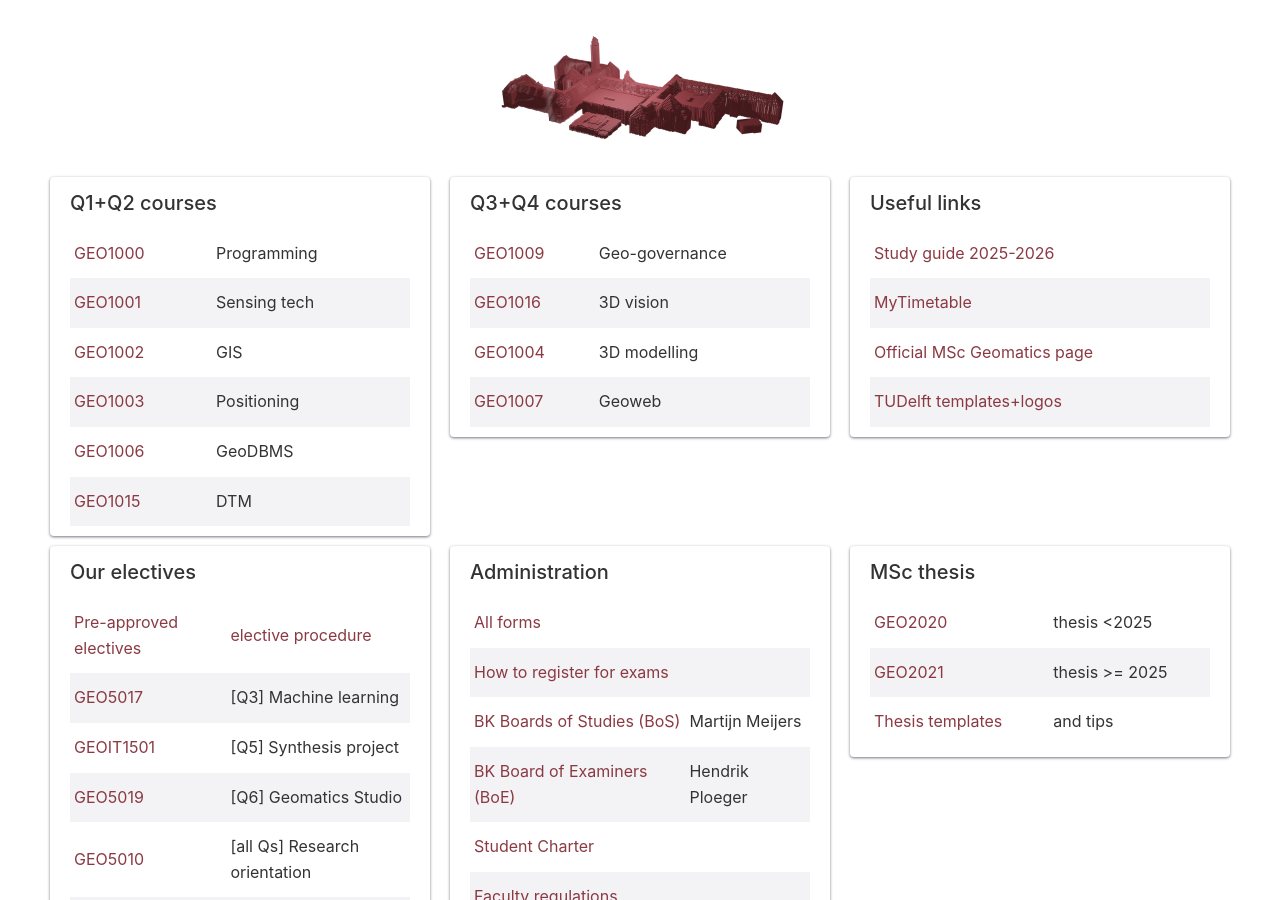
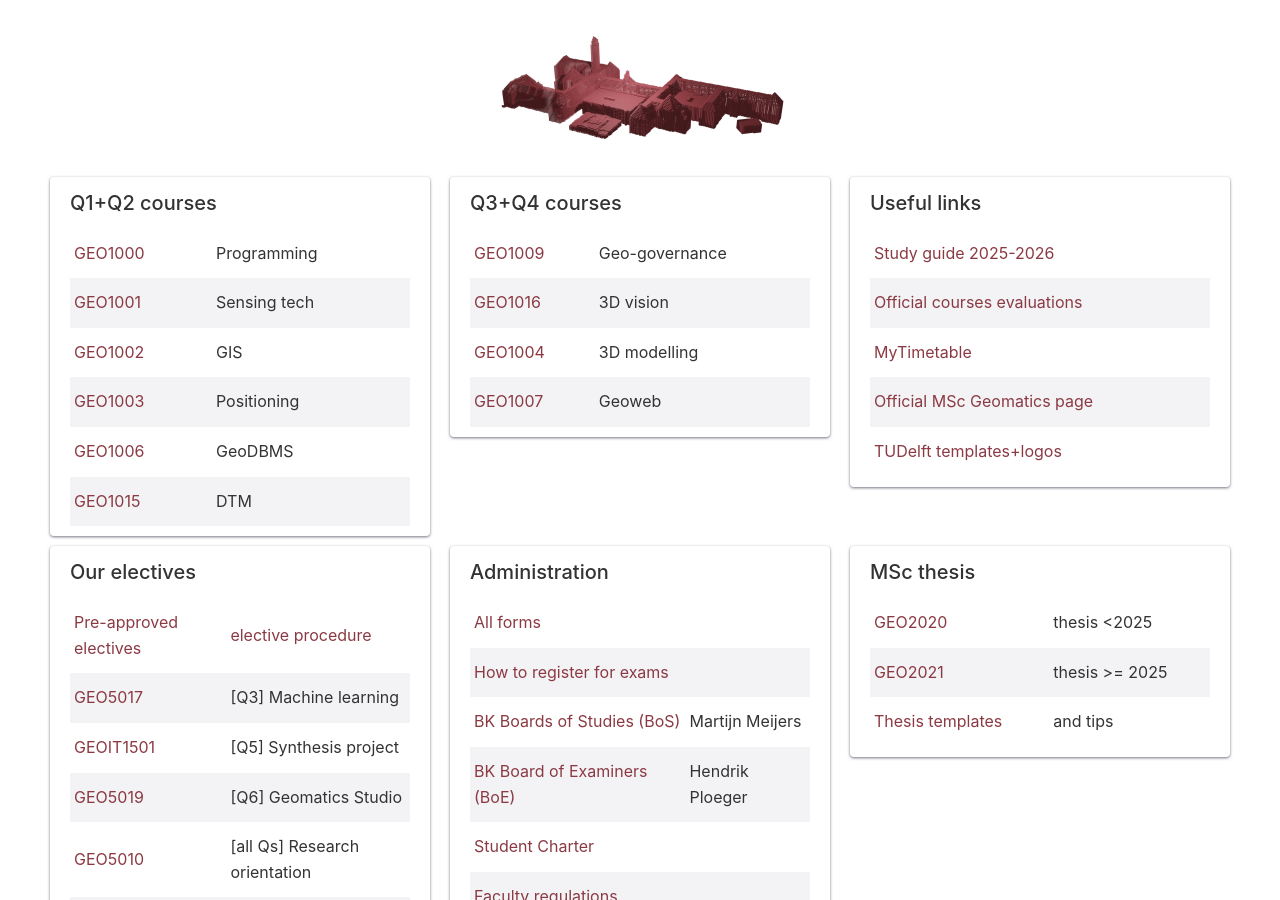
Before and after one commit to hugoledoux/gm_landing, a Jekyll site: the page built from index.md, in a window 1280 px wide and 900 px high. Built offline with Jekyll 4.4.1, drawn with Linux system fonts in a browser that asks for light colours.

Commit message:
Add official courses evaluations link to links.yml

```diff
--- a/_data/links.yml
+++ b/_data/links.yml
@@ -38,6 +38,8 @@
   links:
     - name: Study guide 2025-2026
       url: https://studyguide2526.tudelft.nl/opleidingen/study-guide/educations/10542
+    - name: Official courses evaluations
+      url: https://brightspace-cc.tudelft.nl/course/2341/evaluations-tud
     - name: MyTimetable
       url: https://mytimetable.tudelft.nl/schedule
     - name: Official MSc Geomatics page
```
